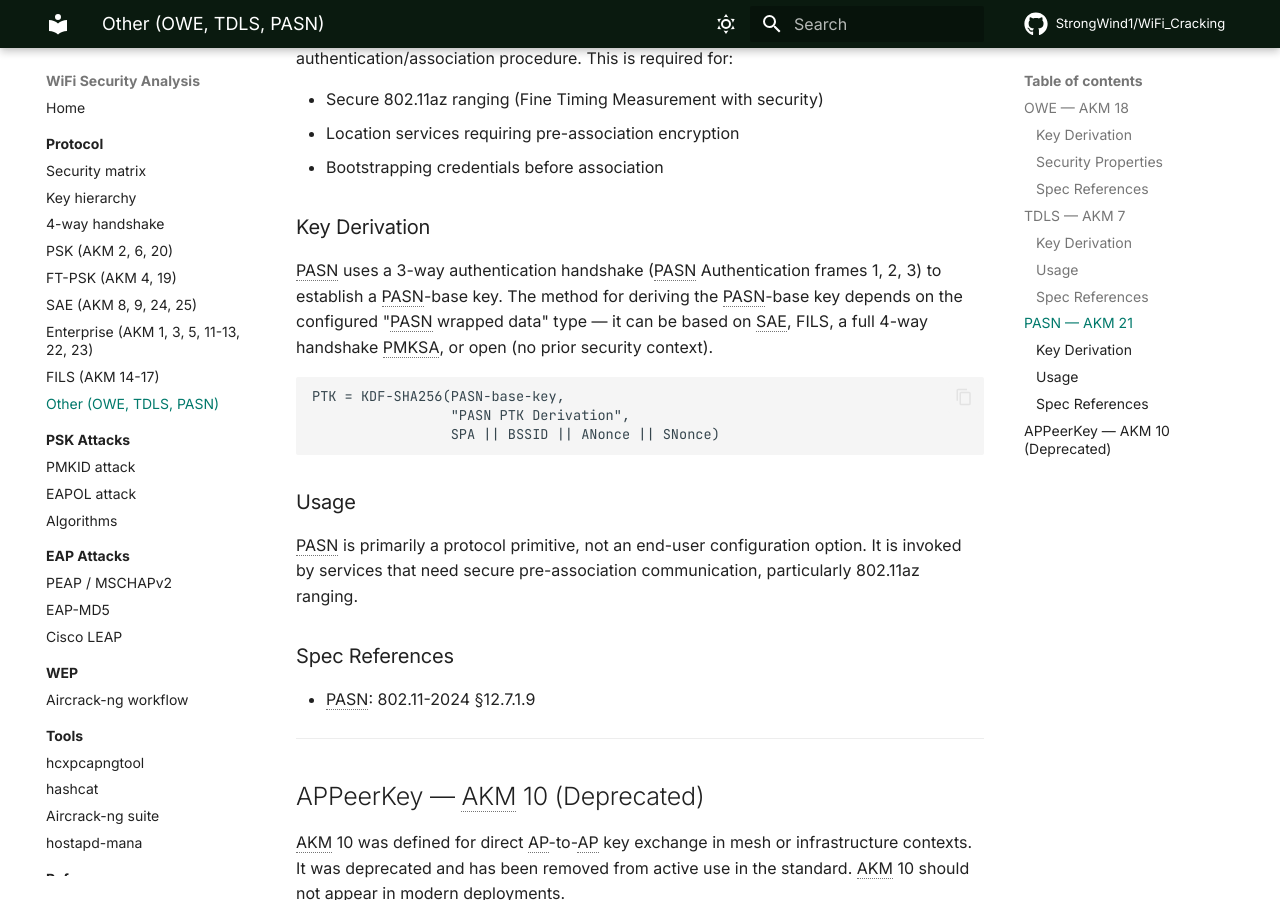
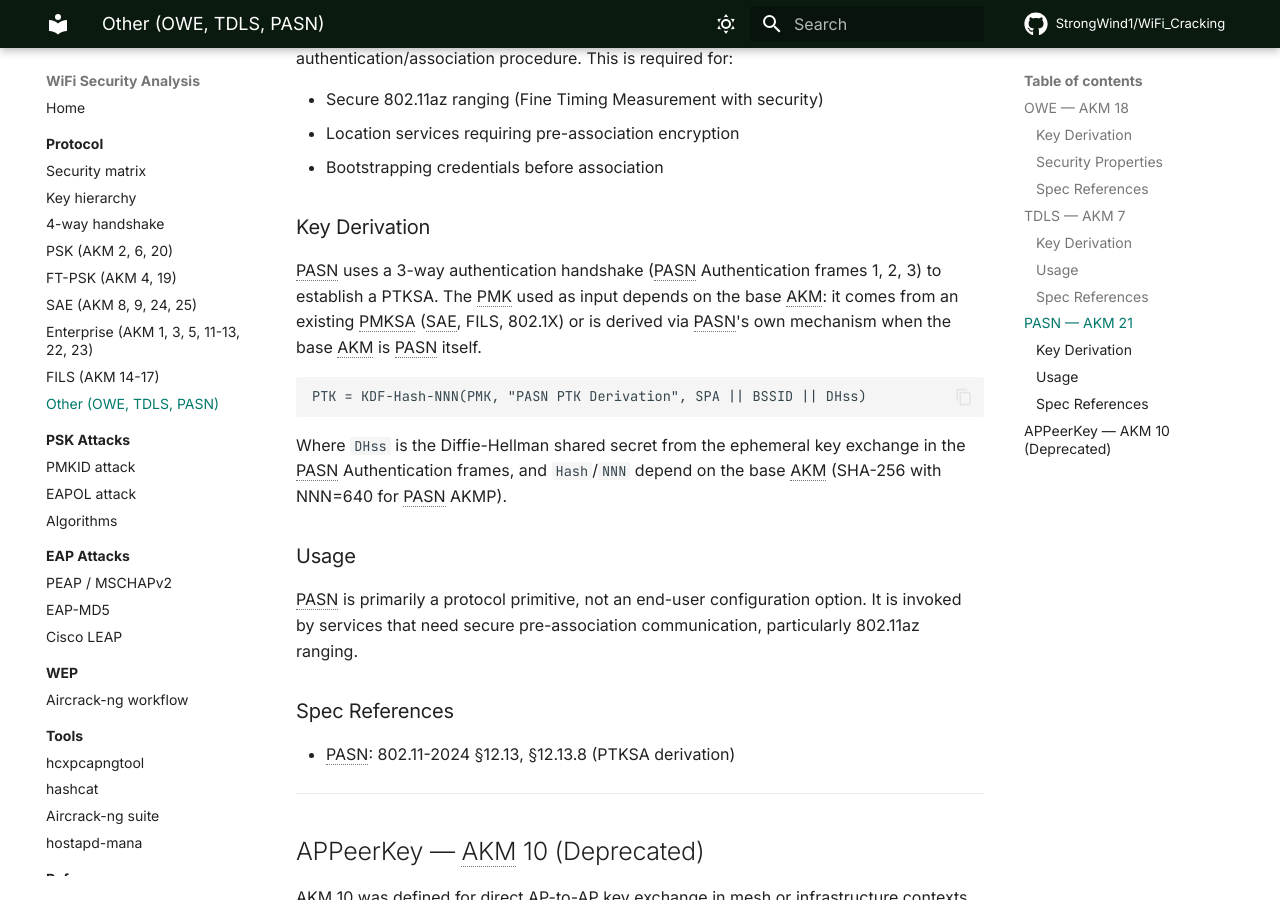
Before and after one commit to StrongWind1/WiFi_Cracking, an MkDocs documentation site: the page built from docs/protocol/other-family.md, in a window 1280 px wide and 900 px high, scrolled down 2272 px. Built offline with MkDocs 1.6.1 and Material for MkDocs 9.7.7, drawn with Linux system fonts in a browser that asks for light colours; comment, search, counter and statistics services are not loaded.

Commit message:
fix: correct PASN PTK derivation per §12.13.8
- Key input: PMK, not 'PASN-base-key'
- Context: SPA || BSSID || DHss, not ANonce || SNonce
- KDF: KDF-Hash-NNN (hash depends on base AKM)
- Spec ref: §12.13.8, not §12.7.1.9

````diff
--- a/docs/protocol/other-family.md
+++ b/docs/protocol/other-family.md
@@ -99,15 +99,17 @@ standard authentication/association procedure. This is required for:
 ### Key Derivation
 
 PASN uses a 3-way authentication handshake (PASN Authentication frames 1, 2,
-3) to establish a PASN-base key. The method for deriving the PASN-base key
-depends on the configured "PASN wrapped data" type — it can be based on SAE,
-FILS, a full 4-way handshake PMKSA, or open (no prior security context).
+3) to establish a PTKSA. The PMK used as input depends on the base AKM: it
+comes from an existing PMKSA (SAE, FILS, 802.1X) or is derived via PASN's
+own mechanism when the base AKM is PASN itself.
 
 ```
-PTK = KDF-SHA256(PASN-base-key,
-                 "PASN PTK Derivation",
-                 SPA || BSSID || ANonce || SNonce)
+PTK = KDF-Hash-NNN(PMK, "PASN PTK Derivation", SPA || BSSID || DHss)
 ```
+
+Where `DHss` is the Diffie-Hellman shared secret from the ephemeral key
+exchange in the PASN Authentication frames, and `Hash`/`NNN` depend on the
+base AKM (SHA-256 with NNN=640 for PASN AKMP).
 
 ### Usage
 
@@ -117,7 +119,7 @@ particularly 802.11az ranging.
 
 ### Spec References
 
-- PASN: 802.11-2024 §12.7.1.9
+- PASN: 802.11-2024 §12.13, §12.13.8 (PTKSA derivation)
 
 ---
 
````
